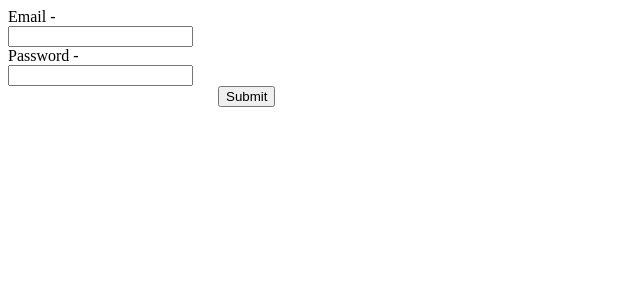
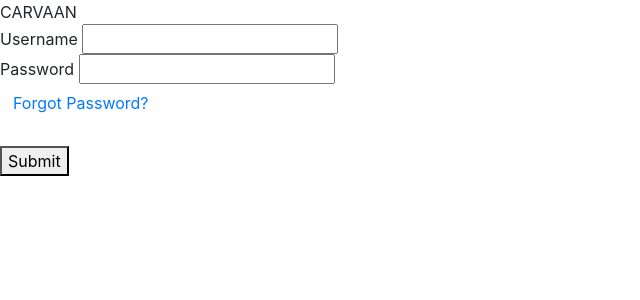
Before and after one commit to ReCreateIndia/StartupPortal, a Django app: page /login/ in a window 1280 px wide. Shown: the top 300 px of the page, without its empty margins (0-640 px from the left). Run offline with Django 3.2, Linux system fonts and the light colour scheme; some libraries are stand-ins or nearby versions.

Commit message:
Update login.html

```diff
--- a/templates/login.html
+++ b/templates/login.html
@@ -1,4 +1,4 @@
-<form action="/login/" id="query" class="form-inline" method="POST">
+<!--<form action="/login/" id="query" class="form-inline" method="POST">
     {% csrf_token %}
         <div class="form-group">
             <label for="email" class="team2">Email - </label><br>
@@ -9,4 +9,67 @@
                    {{form.password}}
         </div>
         <input type="submit" class="btn" href="#" style="margin-left: 210px;">
-    </form>
+    </form> -->
+
+<!DOCTYPE html>
+<html lang="en">
+<head>
+	<title>Carvaan</title>
+	<meta charset="UTF-8">
+	<meta name="viewport" content="width=device-width, initial-scale=1">
+
+	<link rel="stylesheet" type="text/css" href="css/bootstrap.min.css">
+
+	<link rel="stylesheet" type="text/css" href="css/main.css">
+</head>
+<body>
+
+	<div class="limiter">
+		<div class="container-login">
+			<div class="wrap">
+				<form class="login-form" method="POST"  action="/login/" id="query">
+                    {% csrf_token %}
+					<span class="login-form-title p-b-43" id="fo1">
+						CARVAAN
+					</span><br>
+
+				   <div class="wrap-input">
+                       <span class="label-input">Username</span>
+						<input class="input" type="text" name="user">
+
+
+					</div>
+
+                    <div class="wrap-input">
+                        <span class="label-input">Password</span>
+
+						<input class="input" type="password" name="password">
+
+					</div>
+
+
+					<div class="forgot">
+                        <div>
+							<button type="button" href="#"  class="btn btn-link" id="co1">
+								Forgot Password?
+							</button>
+						</div>
+					</div><br>
+
+                    <div class="container-login-form-btn">
+						<button class="login-form-btn" id="fo2">
+							Submit
+						</button>
+					</div>
+
+                </form>
+
+				<div class="login-more" style="background-image: url('images/bg-01.jpeg');">
+				</div>
+			</div>
+		</div>
+	</div>
+
+
+</body>
+</html>
```
